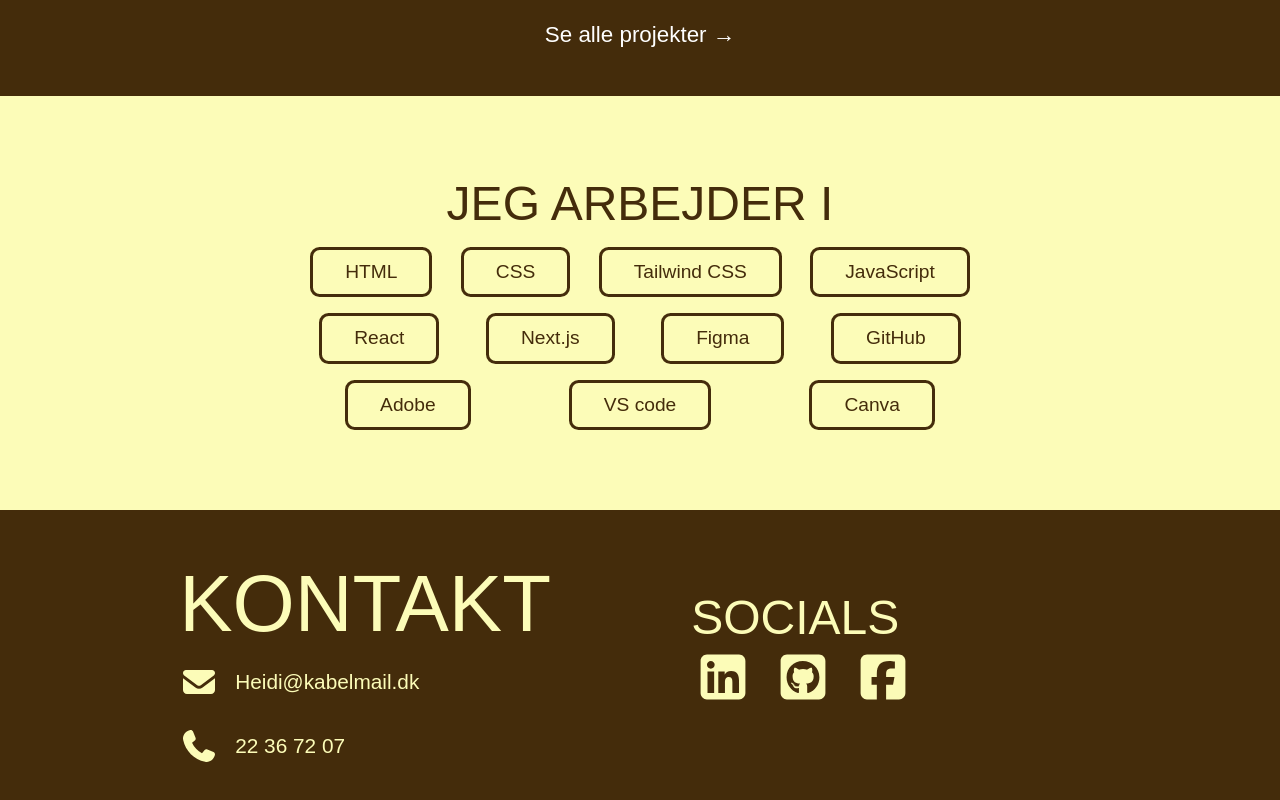
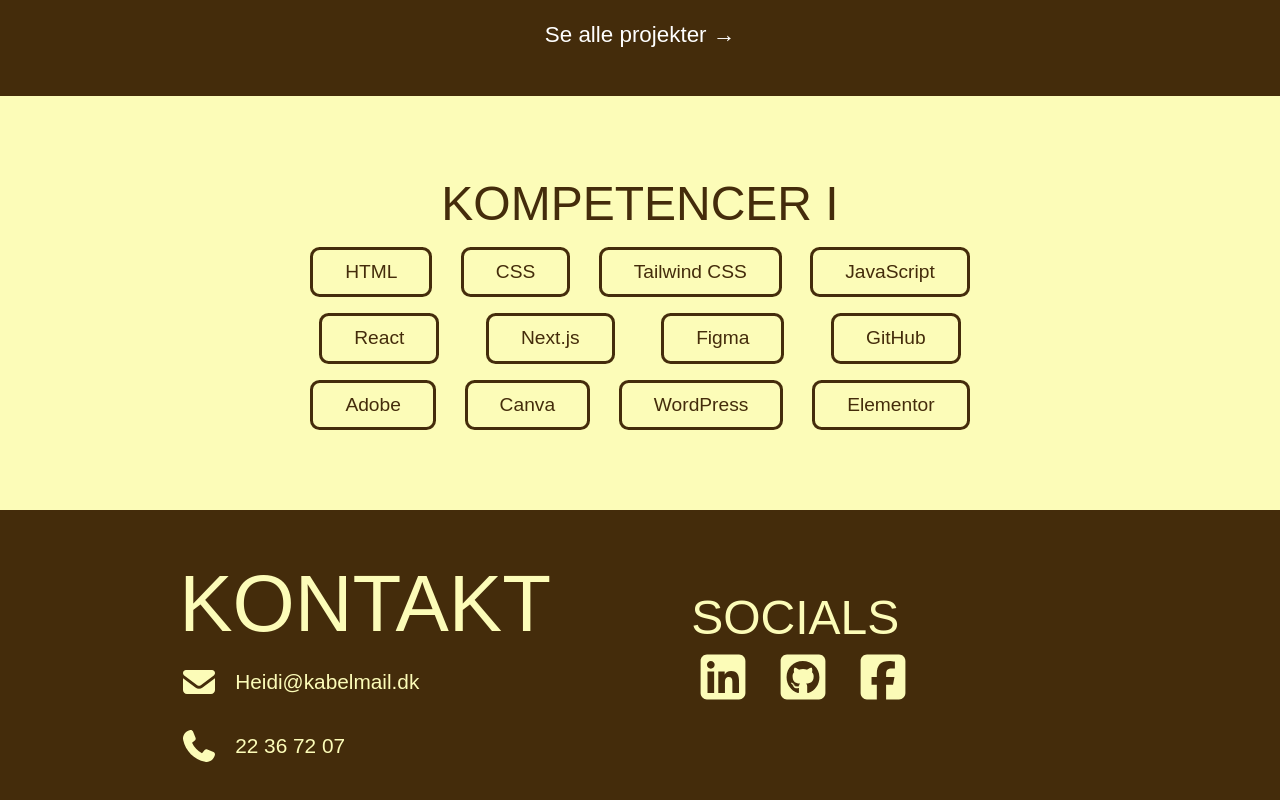
Before and after one commit to Heidi-Astrup/Heidi-Astrup.github.io, a React (Vite) app: page / in a window 1280 px wide. Shown: the part 1159-1959 px from the top of the page. Built offline with nearby package versions, Linux system fonts and the light colour scheme; a web font is replaced by a local one.

Commit message:
tilføjet wordpress til kompetencer

```diff
--- a/src/pages/Home.jsx
+++ b/src/pages/Home.jsx
@@ -22,7 +22,7 @@
           <NavLink to="/projects">Se alle projekter &#x2192; </NavLink>
         </article>
         <article className="kompetencerBoks">
-          <h3>Jeg arbejder i</h3>
+          <h3>Kompetencer i</h3>
           <div className="kompetencer">
             <p>HTML</p>
             <p>CSS</p>
@@ -33,8 +33,9 @@
             <p>Figma</p>
             <p>GitHub</p>
             <p>Adobe</p>
-            <p>VS code</p>
             <p>Canva</p>
+            <p>WordPress</p>
+            <p>Elementor</p>
           </div>
         </article>
       </main>
```
